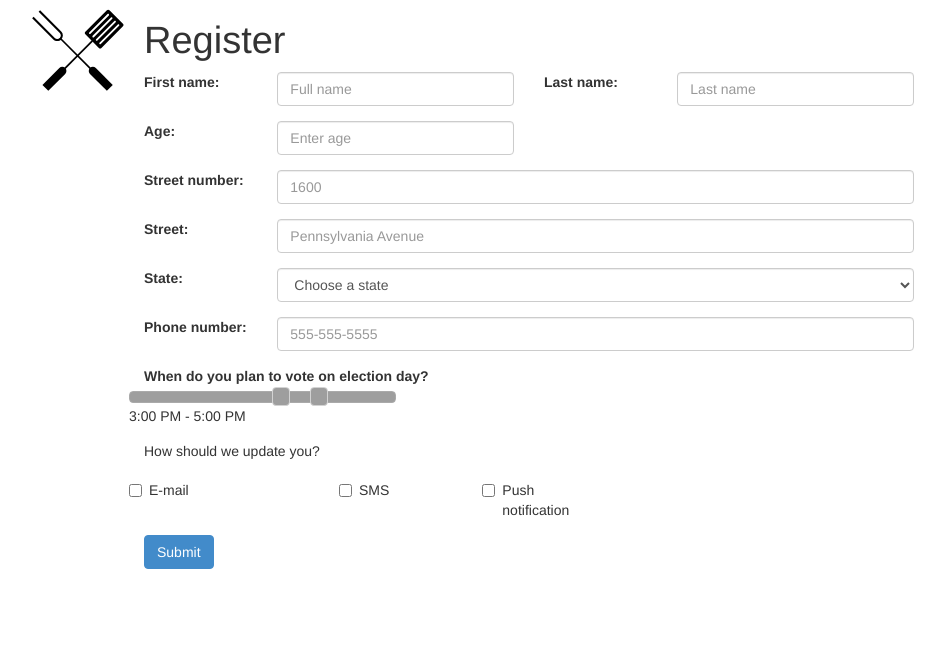
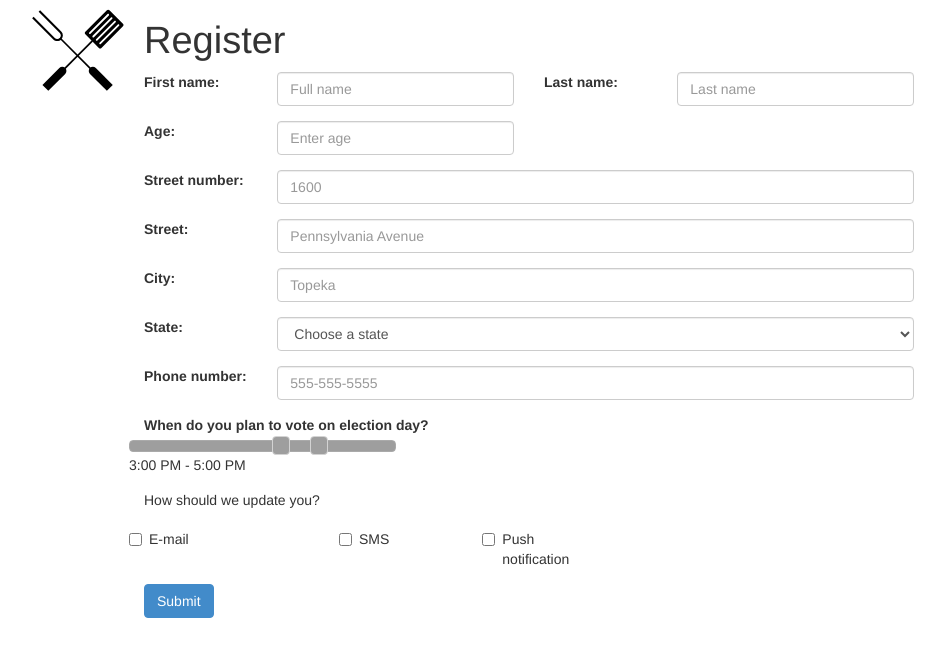
Before and after one commit to ChrisSmith/KansasBBQueue-, a PHP site: page / in a window 1280 px wide. Shown: the top 657 px of the page, without its empty margins (11-956 px from the left). Run offline with PHP 8.4, Linux system fonts and the light colour scheme; grey boxes are pictures that could not be loaded.

Commit message:
add city to regitration form

```diff
--- a/index.php
+++ b/index.php
@@ -55,6 +55,13 @@
             <label class="col-2" for="street">Street:</label>
             <div class="col-10">
               <input class="form-control" type="tel" id="street" name="street" placeholder="Pennsylvania Avenue">
+            </div>
+          </div>
+
+          <div class="form-group">
+            <label class="col-2" for="street">City:</label>
+            <div class="col-10">
+              <input class="form-control" type="text" id="city" name="city" placeholder="Topeka">
             </div>
           </div>
 
```
